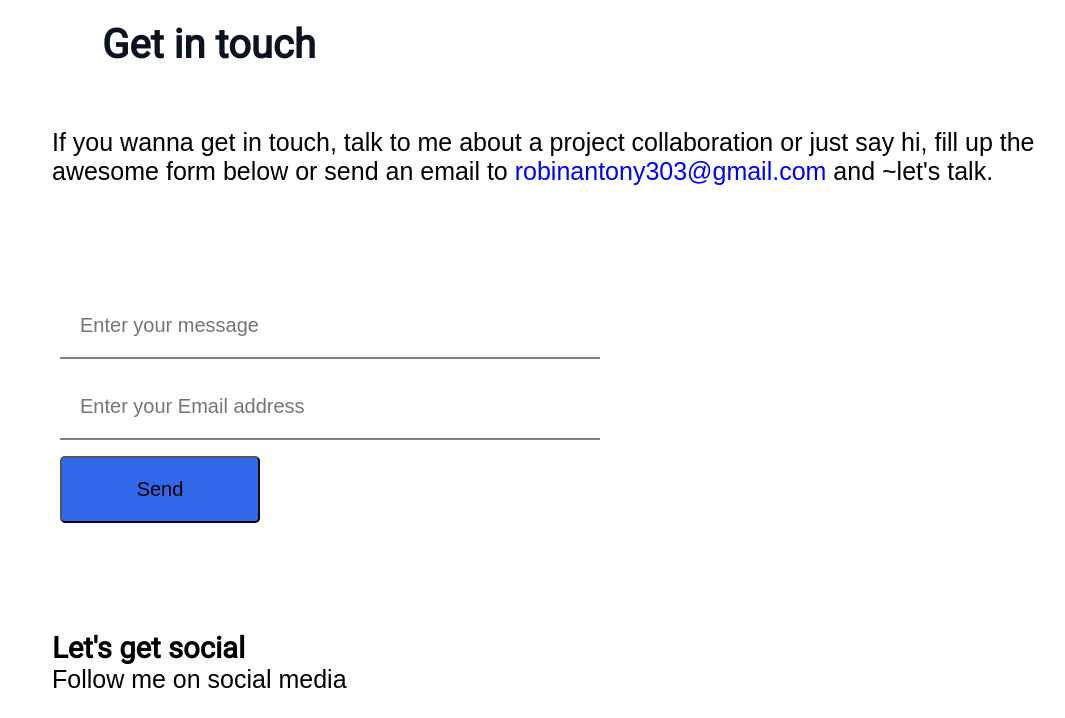
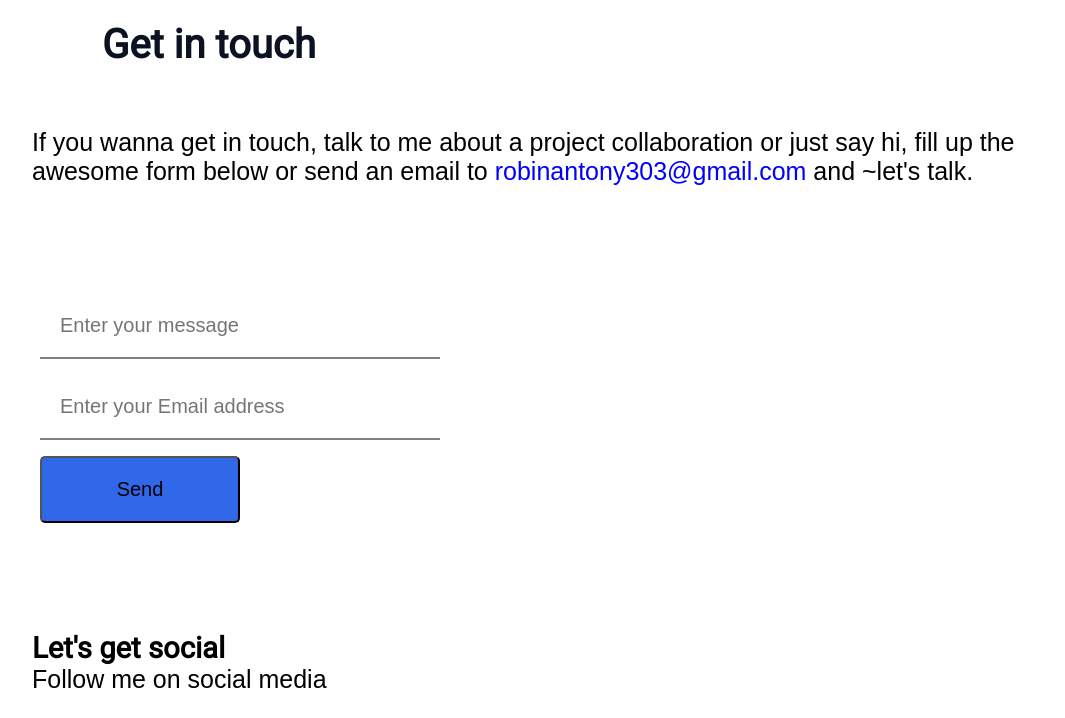
Before and after one commit to RobbinAntony/first-repository, a plain HTML site: page index.html in a window 1280 px wide. Shown: the part 2482-3200 px from the top of the page, without its empty margins (78-1143 px from the left). Drawn offline with Linux system fonts and the light colour scheme; a web font is replaced by a local one.

Commit message:
Update index.css

```diff
--- a/index.css
+++ b/index.css
@@ -469,7 +469,7 @@ h2{
 
 .contact_paragraph{
     width: 100%;
-    margin: 30px ;
+
 }
 .contact form{
     margin-top: 100px;
@@ -478,7 +478,7 @@ h2{
 .contact_paragraph input[type=text ] {
     border: none;
     border-bottom: 2px solid gray;
-    width: 50%;
+    width: 400px;
     font-size: 20px;
     padding: 20px;
     margin: 8px;
@@ -486,7 +486,7 @@ h2{
   .contact_paragraph input[type=email ] {
     border: none;
     border-bottom: 2px solid gray;
-    width: 50%;
+    width: 400px;
     font-size: 20px;
     padding: 20px;
     margin: 8px;
```
